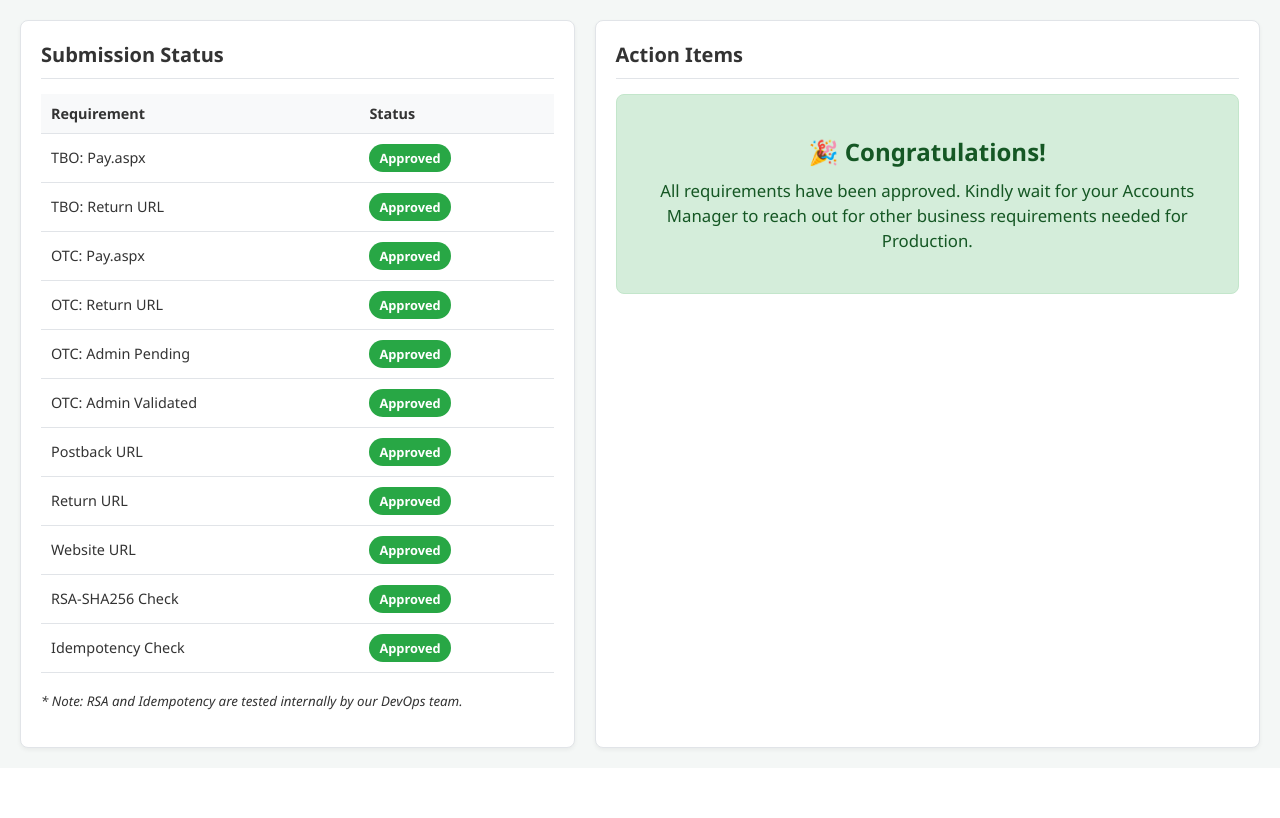
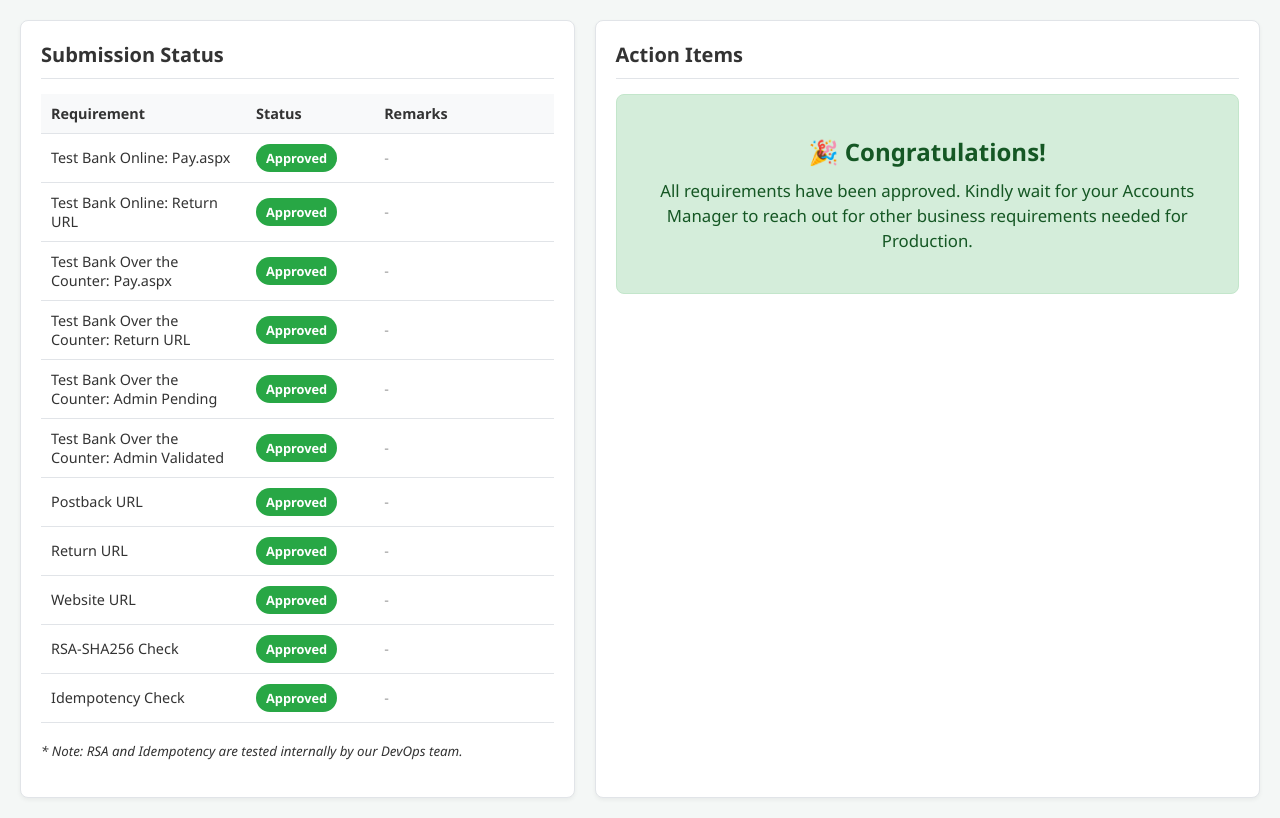
Before and after one commit to arvinretuya12/DPTechReqSite, a PHP site: page /merchant.php in a window 1280 px wide. Shown: the part 93-911 px from the top of the page. Before the commit the page ends 845 px from the top, so only its background shows below. Run offline with PHP 8.4, Linux system fonts and the light colour scheme; data comes from the database, SQL or seed files in the repository.

Commit message:
Added Remarks for rejected

```diff
--- a/merchant.php
+++ b/merchant.php
@@ -12,6 +12,14 @@ $message = '';
 function getStatus($reqs, $key) {
     return $reqs[$key] ?? 'not_submitted';
 }
+
+function renderReason($status, $reason) {
+    if ($status === 'rejected' && !empty($reason)) {
+        return "<span style='color: #dc3545; font-size: 0.85rem; font-weight: bold;'>⚠️ " . htmlspecialchars($reason) . "</span>";
+    }
+    return "<span style='color: #999;'>-</span>";
+}
+
 
 // Handle Form Submission
 if ($_SERVER['REQUEST_METHOD'] == 'POST' && isset($_POST['submit_reqs'])) {
@@ -52,16 +60,16 @@ if ($_SERVER['REQUEST_METHOD'] == 'POST' && isset($_POST['submit_reqs'])) {
         $updateFields = [];
         $params = [];
 
-        if ($tbo_pay) { $updateFields[] = "tbo_pay_scrn=?, tbo_pay_status='pending'"; $params[] = $tbo_pay; }
-        if ($tbo_ret) { $updateFields[] = "tbo_return_scrn=?, tbo_return_status='pending'"; $params[] = $tbo_ret; }
-        if ($otc_pay) { $updateFields[] = "otc_pay_scrn=?, otc_pay_status='pending'"; $params[] = $otc_pay; }
-        if ($otc_ret) { $updateFields[] = "otc_return_scrn=?, otc_return_status='pending'"; $params[] = $otc_ret; }
-        if ($otc_admin1) { $updateFields[] = "otc_admin1_scrn=?, otc_admin1_status='pending'"; $params[] = $otc_admin1; }
-        if ($otc_admin2) { $updateFields[] = "otc_admin2_scrn=?, otc_admin2_status='pending'"; $params[] = $otc_admin2; }
+        if ($tbo_pay) { $updateFields[] = "tbo_pay_scrn=?, tbo_pay_status='pending', tbo_pay_reason=NULL"; $params[] = $tbo_pay; }
+        if ($tbo_ret) { $updateFields[] = "tbo_return_scrn=?, tbo_return_status='pending', tbo_return_reason=NULL"; $params[] = $tbo_ret; }
+        if ($otc_pay) { $updateFields[] = "otc_pay_scrn=?, otc_pay_status='pending', otc_pay_reason=NULL"; $params[] = $otc_pay; }
+        if ($otc_ret) { $updateFields[] = "otc_return_scrn=?, otc_return_status='pending', otc_return_reason=NULL"; $params[] = $otc_ret; }
+        if ($otc_admin1) { $updateFields[] = "otc_admin1_scrn=?, otc_admin1_status='pending', otc_admin1_reason=NULL"; $params[] = $otc_admin1; }
+        if ($otc_admin2) { $updateFields[] = "otc_admin2_scrn=?, otc_admin2_status='pending', otc_admin2_reason=NULL"; $params[] = $otc_admin2; }
 
-        if ($pb_url) { $updateFields[] = "postback_url=?, postback_status='pending'"; $params[] = $pb_url; }
-        if ($ret_url) { $updateFields[] = "return_url=?, return_url_status='pending'"; $params[] = $ret_url; }
-        if ($web_url) { $updateFields[] = "website_url=?, website_status='pending'"; $params[] = $web_url; }
+        if ($pb_url) { $updateFields[] = "postback_url=?, postback_status='pending', postback_reason=NULL"; $params[] = $pb_url; }
+        if ($ret_url) { $updateFields[] = "return_url=?, return_url_status='pending', return_url_reason=NULL"; $params[] = $ret_url; }
+        if ($web_url) { $updateFields[] = "website_url=?, website_status='pending', website_reason=NULL"; $params[] = $web_url; }
 
         if (!empty($updateFields)) {
             $updateQuery = "UPDATE requirements SET " . implode(', ', $updateFields) . " WHERE merchant_id = ?";
@@ -185,18 +193,66 @@ function renderBadge($status) {
     <div class="card">
         <div class="card-header">Submission Status</div>
         <table>
-            <tr><th>Requirement</th><th>Status</th></tr>
-            <tr><td>TBO: Pay.aspx</td><td><?= renderBadge($statuses['tbo_pay']) ?></td></tr>
-            <tr><td>TBO: Return URL</td><td><?= renderBadge($statuses['tbo_ret']) ?></td></tr>
-            <tr><td>OTC: Pay.aspx</td><td><?= renderBadge($statuses['otc_pay']) ?></td></tr>
-            <tr><td>OTC: Return URL</td><td><?= renderBadge($statuses['otc_ret']) ?></td></tr>
-            <tr><td>OTC: Admin Pending</td><td><?= renderBadge($statuses['otc_admin1']) ?></td></tr>
-            <tr><td>OTC: Admin Validated</td><td><?= renderBadge($statuses['otc_admin2']) ?></td></tr>
-            <tr><td>Postback URL</td><td><?= renderBadge($statuses['postback']) ?></td></tr>
-            <tr><td>Return URL</td><td><?= renderBadge($statuses['return']) ?></td></tr>
-            <tr><td>Website URL</td><td><?= renderBadge($statuses['website']) ?></td></tr>
-            <tr><td>RSA-SHA256 Check</td><td><?= renderBadge($statuses['rsa']) ?></td></tr>
-            <tr><td>Idempotency Check</td><td><?= renderBadge($statuses['idem']) ?></td></tr>
+            <tr>
+                <th width="40%">Requirement</th>
+                <th width="25%">Status</th>
+                <th width="35%">Remarks</th>
+            </tr>
+            <tr>
+                <td>Test Bank Online: Pay.aspx</td>
+                <td><?= renderBadge($statuses['tbo_pay']) ?></td>
+                <td><?= renderReason($statuses['tbo_pay'], $reqs['tbo_pay_reason'] ?? '') ?></td>
+            </tr>
+            <tr>
+                <td>Test Bank Online: Return URL</td>
+                <td><?= renderBadge($statuses['tbo_ret']) ?></td>
+                <td><?= renderReason($statuses['tbo_ret'], $reqs['tbo_return_reason'] ?? '') ?></td>
+            </tr>
+            <tr>
+                <td>Test Bank Over the Counter: Pay.aspx</td>
+                <td><?= renderBadge($statuses['otc_pay']) ?></td>
+                <td><?= renderReason($statuses['otc_pay'], $reqs['otc_pay_reason'] ?? '') ?></td>
+            </tr>
+            <tr>
+                <td>Test Bank Over the Counter: Return URL</td>
+                <td><?= renderBadge($statuses['otc_ret']) ?></td>
+                <td><?= renderReason($statuses['otc_ret'], $reqs['otc_return_reason'] ?? '') ?></td>
+            </tr>
+            <tr>
+                <td>Test Bank Over the Counter: Admin Pending</td>
+                <td><?= renderBadge($statuses['otc_admin1']) ?></td>
+                <td><?= renderReason($statuses['otc_admin1'], $reqs['otc_admin1_reason'] ?? '') ?></td>
+            </tr>
+            <tr>
+                <td>Test Bank Over the Counter: Admin Validated</td>
+                <td><?= renderBadge($statuses['otc_admin2']) ?></td>
+                <td><?= renderReason($statuses['otc_admin2'], $reqs['otc_admin2_reason'] ?? '') ?></td>
+            </tr>
+            <tr>
+                <td>Postback URL</td>
+                <td><?= renderBadge($statuses['postback']) ?></td>
+                <td><?= renderReason($statuses['postback'], $reqs['postback_reason'] ?? '') ?></td>
+            </tr>
+            <tr>
+                <td>Return URL</td>
+                <td><?= renderBadge($statuses['return']) ?></td>
+                <td><?= renderReason($statuses['return'], $reqs['return_url_reason'] ?? '') ?></td>
+            </tr>
+            <tr>
+                <td>Website URL</td>
+                <td><?= renderBadge($statuses['website']) ?></td>
+                <td><?= renderReason($statuses['website'], $reqs['website_reason'] ?? '') ?></td>
+            </tr>
+            <tr>
+                <td>RSA-SHA256 Check</td>
+                <td><?= renderBadge($statuses['rsa']) ?></td>
+                <td><?= renderReason($statuses['rsa'], $reqs['rsa_reason'] ?? '') ?></td>
+            </tr>
+            <tr>
+                <td>Idempotency Check</td>
+                <td><?= renderBadge($statuses['idem']) ?></td>
+                <td><?= renderReason($statuses['idem'], $reqs['idempotency_reason'] ?? '') ?></td>
+            </tr>
         </table>
         <p><small><em>* Note: RSA and Idempotency are tested internally by our DevOps team.</em></small></p>
     </div>
@@ -214,7 +270,7 @@ function renderBadge($status) {
 
                 <?php if (needsAction($statuses['tbo_pay'])): ?>
                 <div class="form-group">
-                    <label>1. TBO: Pay.aspx</label>
+                    <label>1. Test Bank Online: Pay.aspx</label>
                     <small>Screenshot the Dragonpay Pay.aspx payment method selection page (include the address bar).</small>
                     <input type="file" name="tbo_pay_scrn" accept="image/png, image/jpeg">
                 </div>
@@ -222,7 +278,7 @@ function renderBadge($status) {
 
                 <?php if (needsAction($statuses['tbo_ret'])): ?>
                 <div class="form-group">
-                    <label>2. TBO: Return URL</label>
+                    <label>2. Test Bank Online: Return URL</label>
                     <small>Select 'Test Bank Online', proceed with the payment, and screenshot the Return URL page.</small>
                     <input type="file" name="tbo_return_scrn" accept="image/png, image/jpeg">
                 </div>
@@ -234,7 +290,7 @@ function renderBadge($status) {
 
                 <?php if (needsAction($statuses['otc_pay'])): ?>
                 <div class="form-group">
-                    <label>1. OTC: Pay.aspx</label>
+                    <label>1. Test Bank Over the Counter: Pay.aspx</label>
                     <small>Screenshot the Dragonpay Pay.aspx payment method selection page (include the address bar).</small>
                     <input type="file" name="otc_pay_scrn" accept="image/png, image/jpeg">
                 </div>
@@ -242,7 +298,7 @@ function renderBadge($status) {
 
                 <?php if (needsAction($statuses['otc_ret'])): ?>
                 <div class="form-group">
-                    <label>2. OTC: Return URL</label>
+                    <label>2. Test Bank Over the Counter: Return URL</label>
                     <small>Click on 'Send instructions via email', then screenshot the Return URL page.</small>
                     <input type="file" name="otc_return_scrn" accept="image/png, image/jpeg">
                 </div>
@@ -250,7 +306,7 @@ function renderBadge($status) {
 
                 <?php if (needsAction($statuses['otc_admin1'])): ?>
                 <div class="form-group">
-                    <label>3. OTC: Admin Orders (Pending)</label>
+                    <label>3. Test Bank Over the Counter: Admin Orders (Pending)</label>
                     <small>Go to your Admin > Orders page or your database. Capture a screenshot showing the transaction ID and status.</small>
                     <input type="file" name="otc_admin1_scrn" accept="image/png, image/jpeg">
                 </div>
@@ -258,7 +314,7 @@ function renderBadge($status) {
 
                 <?php if (needsAction($statuses['otc_admin2'])): ?>
                 <div class="form-group">
-                    <label>4. OTC: Admin Orders (Validated)</label>
+                    <label>4. Test Bank Over the Counter: Admin Orders (Validated)</label>
                     <small>Follow the emailed instructions, complete 'Step 2. Validation'. Screenshot the Admin > Orders page again, showing the updated status.</small>
                     <input type="file" name="otc_admin2_scrn" accept="image/png, image/jpeg">
                 </div>
```
Also changed, not shown: devops.php (+54 -24 lines), uploads/1774881336_2.jpg (deleted), 1 other file.
